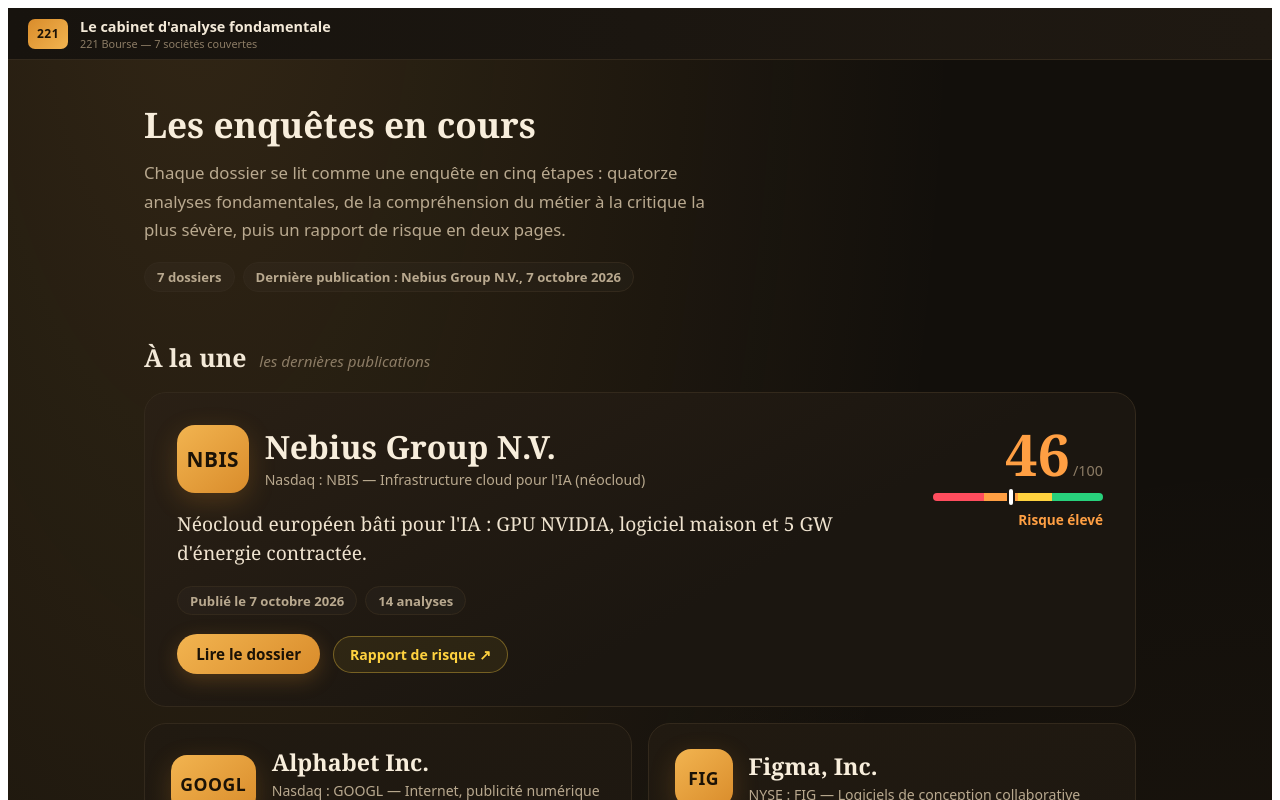
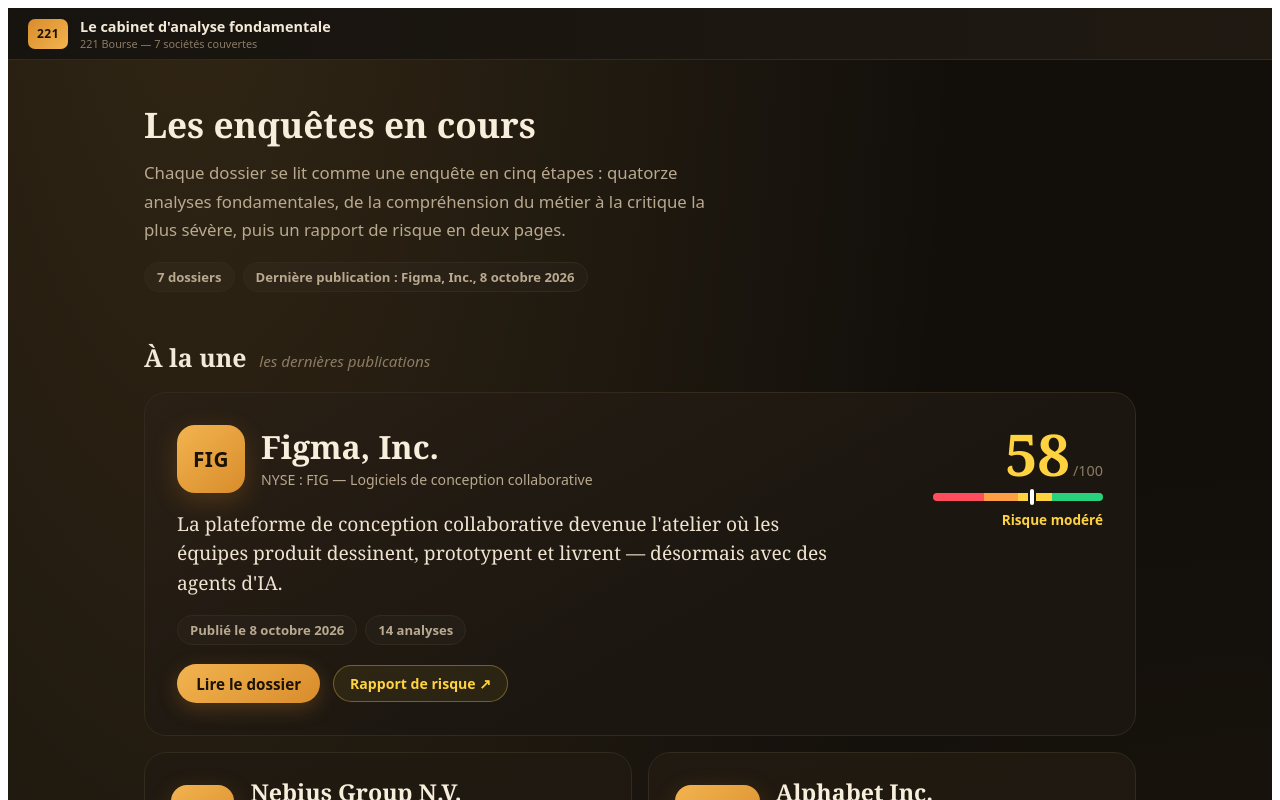
Before and after one commit to Gregangel59/dossier, a React (Vite) app: page / in a window 1280 px wide. Shown: the top 800 px of the page. Built offline with nearby package versions, Linux system fonts and the light colour scheme.

Commit message:
Add files via upload

```diff
--- a/src/data/fig.js
+++ b/src/data/fig.js
@@ -21,7 +21,7 @@
   // Nom du fichier HTML déposé dans public/rapports/ (ou null si absent) :
   riskReport: "fig.html",
   updated: "2026-10",               // période des données
-  published: "2026-10-07",          // date de publication (tri « À la une »)
+  published: "2026-10-08",          // date de publication (tri « À la une »)
 };
 
 const modules = [
```
